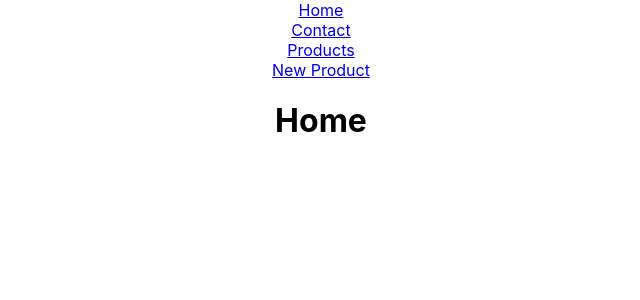
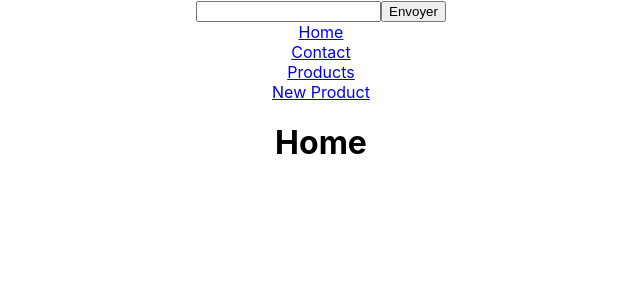
Before and after one commit to FedotovaOlga/React-ECOMMERCE, a React (Create React App) app: page / in a window 1280 px wide. Shown: the top 300 px of the page, without its empty margins (319-959 px from the left). Built offline with nearby package versions, Linux system fonts and the light colour scheme.

Commit message:
(App.js) ajout formulaire connexion avec back node js

```diff
--- a/src/App.js
+++ b/src/App.js
@@ -12,6 +12,21 @@ import RouteLayout from "./components/RouteLayout";
 import Show from "./components/products/Show";
 
 export default function App() {
+
+  const [name, setName] = useState("");
+
+  async function postName(e){
+    e.preventDefault();
+
+    try {
+      await fetch("http://localhost:4000/post_name", {
+        name
+    })
+   } catch (error) {
+      console.log(error);
+
+    }
+  }
 
 
   const router = createBrowserRouter([
@@ -51,6 +66,12 @@ export default function App() {
 
   return(
     <div className="App">
+
+    <form onSubmit={postName}>
+      <input type="text" value={name} onChange={(e)=> setName(e.target.value)}/>
+      <button type="submit" value="Envoyer">Envoyer</button>
+    </form>
+
       {/* <Header />  surtout pas placer ça ici, ça fait un router dans un autre router */}
       <RouterProvider router={router} />
     </div>
```
